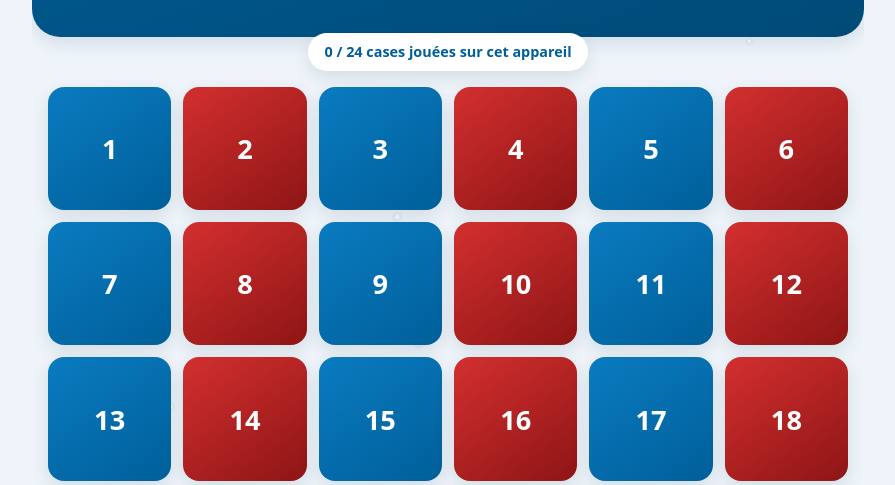
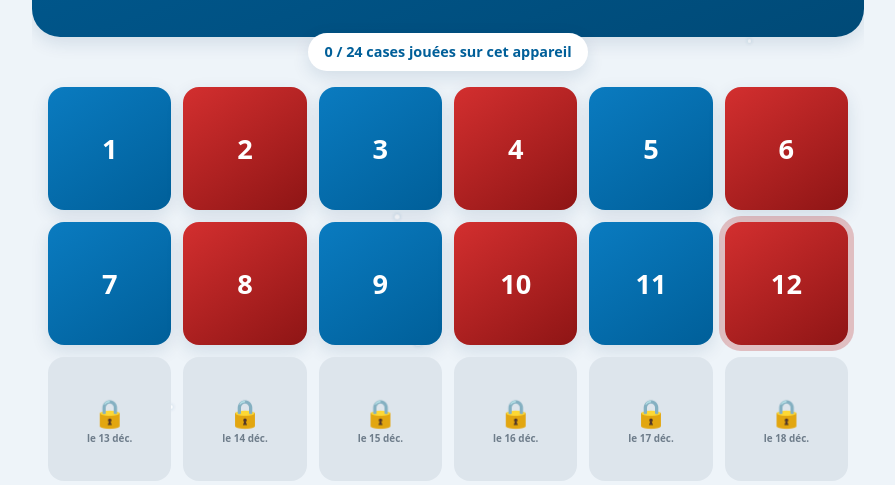
Before and after one commit to cbouyaiche/avent, a plain HTML site: page index.html in a window 1280 px wide. Shown: the part 282-767 px from the top of the page, without its empty margins (192-1087 px from the left). Drawn offline with Linux system fonts and the light colour scheme.

Commit message:
Update index.html

```diff
--- a/index.html
+++ b/index.html
@@ -72,7 +72,7 @@
 var LOGO="logo.jpg"; // le logo est dans le même dossier que ce fichier
 var LIEN_COMMUN="https://tally.so/r/Z9EzDV"; // formulaire utilisé si une case n’a pas son propre lien
 var ANNEE=2026;
-var JOUR_TEST=24; // mettre 24 pour ouvrir toutes les cases pendant vos essais, puis remettre 0
+var JOUR_TEST=12; // mettre 24 pour ouvrir toutes les cases pendant vos essais, puis remettre 0
 /* Défis : [type, titre, consigne, lien du formulaire de ce jour (vide = lien commun)]
    type : q = question, t = texte court, p = photo, s = capture d’écran */
 var D=[
```
